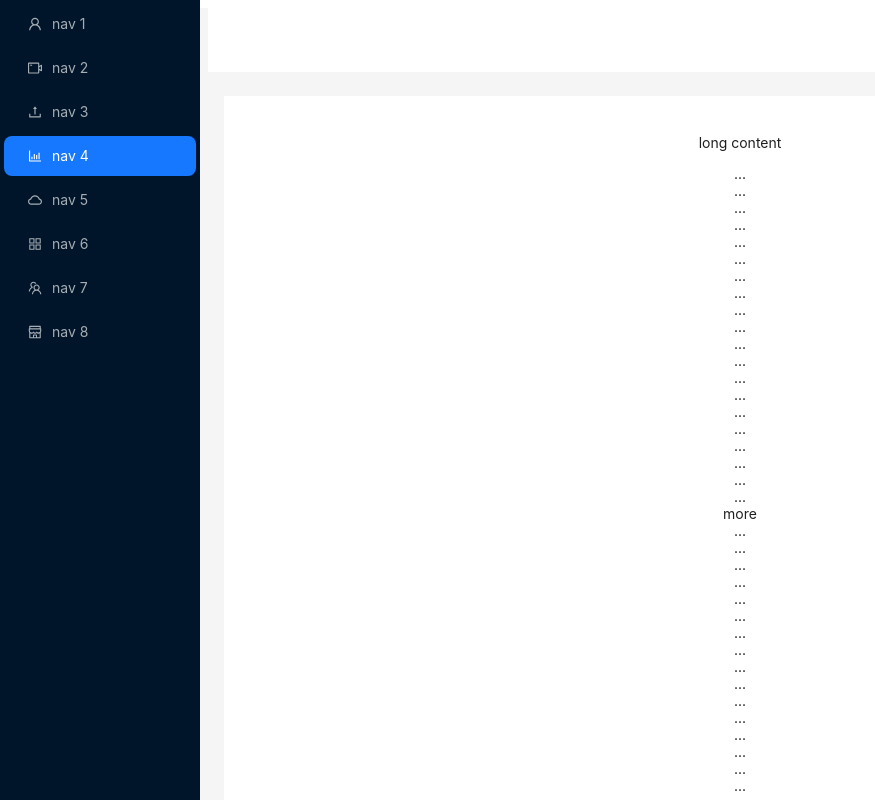
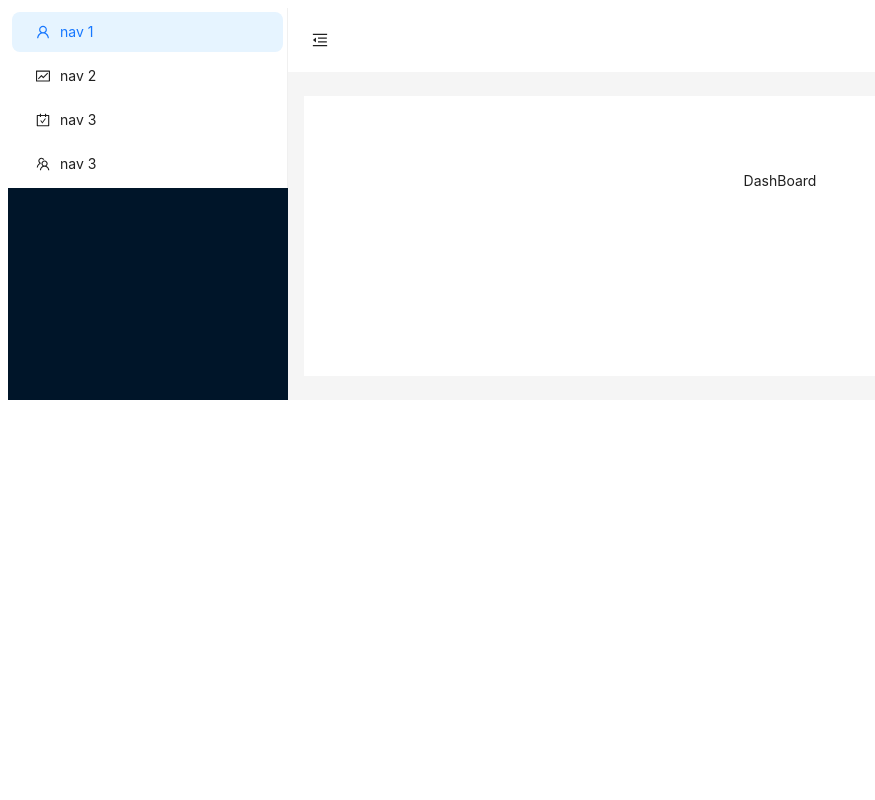
Before and after one commit to toanhhg123/schedule-frontend, a React (Vite) app: page / in a window 1280 px wide. Shown: the top 800 px of the page, without its empty margins (0-875 px from the left). Built offline with nearby package versions, Linux system fonts and the light colour scheme.

Commit message:
create sidebar

```diff
--- a/package.json
+++ b/package.json
@@ -20,6 +20,7 @@
     "react": "^18.2.0",
     "react-dom": "^18.2.0",
     "react-redux": "^8.1.3",
+    "react-router-dom": "^6.16.0",
     "redux-saga": "^1.2.3"
   },
   "devDependencies": {
--- a/src/App.tsx
+++ b/src/App.tsx
@@ -1,9 +1,10 @@
-import DashBoard from './sections/DashBoard'
+import DashBoard from '@/pages/client/DashBoard'
+import Layout from '@/components/LayoutClient/Content'
 
 const App = () => {
   return (
     <>
-      <DashBoard />
+      <Layout content={<DashBoard />} />
     </>
   )
 }
--- /dev/null
+++ b/src/components/LayoutClient/Content.tsx
@@ -0,0 +1,83 @@
+import { ReactNode, useState } from 'react'
+import {
+  TeamOutlined,
+  UserOutlined,
+  FundOutlined,
+  CarryOutOutlined,
+  MenuFoldOutlined,
+  MenuUnfoldOutlined
+} from '@ant-design/icons'
+import { Layout, Menu, Button, theme } from 'antd'
+
+interface Props {
+  content: ReactNode
+}
+
+const Content = ({ content }: Props) => {
+  const { Header, Sider, Content } = Layout
+  const [collapsed, setCollapsed] = useState(false)
+  const {
+    token: { colorBgContainer }
+  } = theme.useToken()
+
+  return (
+    <Layout>
+      <Sider theme='dark' width={280} trigger={null} collapsible collapsed={collapsed}>
+        <div className='demo-logo-vertical' />
+        <Menu
+          theme='light'
+          mode='inline'
+          defaultSelectedKeys={['1']}
+          items={[
+            {
+              key: '1',
+              icon: <UserOutlined />,
+              label: 'nav 1'
+            },
+            {
+              key: '2',
+              icon: <FundOutlined />,
+              label: 'nav 2'
+            },
+            {
+              key: '3',
+              icon: <CarryOutOutlined />,
+              label: 'nav 3'
+            },
+            {
+              key: '4',
+              icon: <TeamOutlined />,
+              label: 'nav 3'
+            }
+          ]}
+        />
+      </Sider>
+      <Layout>
+        <Header style={{ padding: 0, background: colorBgContainer }}>
+          <Button
+            type='text'
+            icon={collapsed ? <MenuUnfoldOutlined /> : <MenuFoldOutlined />}
+            onClick={() => setCollapsed(!collapsed)}
+            style={{
+              fontSize: '16px',
+              width: 64,
+              height: 64
+            }}
+          />
+        </Header>
+        <Content
+          style={{
+            margin: '24px 16px',
+            padding: 24,
+            minHeight: 280,
+            background: colorBgContainer
+          }}
+        >
+          {content}
+        </Content>
+      </Layout>
+    </Layout>
+  )
+}
+
+export default Content
--- /dev/null
+++ b/src/pages/client/DashBoard.tsx
@@ -0,0 +1,20 @@
+import { Layout, theme } from 'antd'
+
+const DashBoard = () => {
+  const { Content } = Layout
+  const {
+    token: { colorBgContainer }
+  } = theme.useToken()
+
+  return (
+    <>
+      <Content style={{ margin: '14px 0', overflow: 'initial' }}>
+        <div style={{ padding: 24, textAlign: 'center', background: colorBgContainer }}>
+          <p>DashBoard</p>
+        </div>
+      </Content>
+    </>
+  )
+}
+
+export default DashBoard
--- a/src/sections/DashBoard.tsx
+++ /dev/null
@@ -1,75 +0,0 @@
-import React from 'react'
-import {
-  AppstoreOutlined,
-  BarChartOutlined,
-  CloudOutlined,
-  ShopOutlined,
-  TeamOutlined,
-  UploadOutlined,
-  UserOutlined,
-  VideoCameraOutlined
-} from '@ant-design/icons'
-import type { MenuProps } from 'antd'
-import { Layout, Menu, theme } from 'antd'
-
-const items: MenuProps['items'] = [
-  UserOutlined,
-  VideoCameraOutlined,
-  UploadOutlined,
-  BarChartOutlined,
-  CloudOutlined,
-  AppstoreOutlined,
-  TeamOutlined,
-  ShopOutlined
-].map((icon, index) => ({
-  key: String(index + 1),
-  icon: React.createElement(icon),
-  label: `nav ${index + 1}`
-}))
-
-const DashBoard = () => {
-  const { Header, Content, Footer, Sider } = Layout
-  const {
-    token: { colorBgContainer }
-  } = theme.useToken()
-
-  return (
-    <>
-      <Layout hasSider>
-        <Sider
-          style={{
-            overflow: 'auto',
-            height: '100vh',
-            position: 'fixed',
-            left: 0,
-            top: 0,
-            bottom: 0
-          }}
-        >
-          <div className='demo-logo-vertical' />
-          <Menu theme='dark' mode='inline' defaultSelectedKeys={['4']} items={items} />
-        </Sider>
-        <Layout className='site-layout' style={{ marginLeft: 200 }}>
-          <Header style={{ padding: 0, background: colorBgContainer }} />
-          <Content style={{ margin: '24px 16px 0', overflow: 'initial' }}>
-            <div style={{ padding: 24, textAlign: 'center', background: colorBgContainer }}>
-              <p>long content</p>
-              {
-                // indicates very long content
-                Array.from({ length: 100 }, (_, index) => (
-                  <React.Fragment key={index}>
-                    {index % 20 === 0 && index ? 'more' : '...'}
-                    <br />
-                  </React.Fragment>
-                ))
-              }
-            </div>
-          </Content>
-          <Footer style={{ textAlign: 'center' }}>Ant Design ©2023 Created by Ant UED</Footer>
-        </Layout>
-      </Layout>
-    </>
-  )
-}
-
-export default DashBoard
```
Also changed, not shown: src/pages/client/Group.tsx (added, +20 -0 lines), src/pages/client/Information.tsx (added, +20 -0 lines), src/pages/client/Task.tsx (added, +20 -0 lines), vite.config.ts (+1 -1 lines), 2 other files (tests, documents, lock files or other folders).
